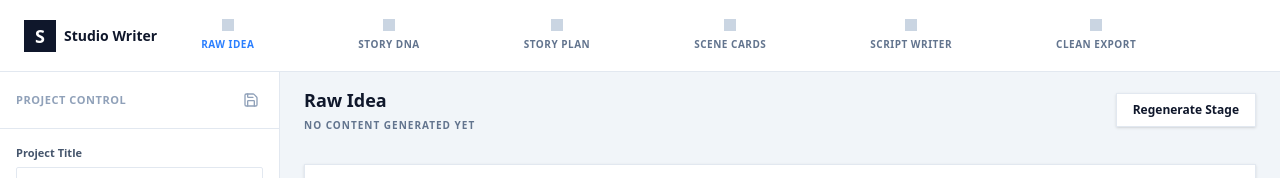
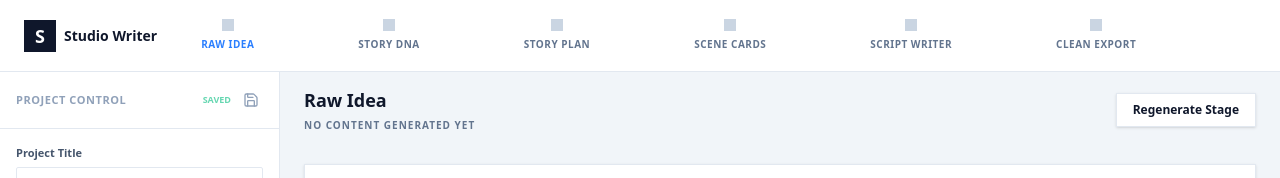
Before and after one commit to goterial8-ux/WOWSTRATEGYUSE-THIS, a React (Vite) app: page / in a window 1280 px wide. Shown: the top 178 px of the page. Built offline with nearby package versions, Linux system fonts and the light colour scheme.

Commit message:
feat: implement persistent state and save status
- Persist current stage in localStorage
- Add auto-save feedback UI in the sidebar
- Ensure prompt registry compatibility for loaded states

```diff
--- a/src/App.tsx
+++ b/src/App.tsx
@@ -11,7 +11,10 @@ export default function App() {
     const saved = localStorage.getItem('studio_writer_project');
     if (saved) {
       try {
-        return JSON.parse(saved);
+        const parsed = JSON.parse(saved);
+        // Ensure registry is always present from template even if old state didn't have it
+        if (!parsed.promptRegistry) parsed.promptRegistry = INITIAL_STATE.promptRegistry;
+        return parsed;
       } catch (e) {
         console.error("Failed to parse saved state", e);
         return INITIAL_STATE;
@@ -19,20 +22,28 @@ export default function App() {
     }
     return INITIAL_STATE;
   });
-  const [currentStageId, setCurrentStageId] = useState<StageId>('raw_idea');
+  const [currentStageId, setCurrentStageId] = useState<StageId>(() => {
+    return (localStorage.getItem('studio_writer_stage') as StageId) || 'raw_idea';
+  });
   const [isGenerating, setIsGenerating] = useState(false);
   const [isBatchGenerating, setIsBatchGenerating] = useState(false);
   const [stopRequested, setStopRequested] = useState(false);
   const [warningMessage, setWarningMessage] = useState<string | null>(null);
   const [showDebug, setShowDebug] = useState(false);
+  const [saveStatus, setSaveStatus] = useState<'saved' | 'saving' | 'idle'>('idle');
 
   useEffect(() => {
+    setSaveStatus('saving');
     localStorage.setItem('studio_writer_project', JSON.stringify(state));
-  }, [state]);
+    localStorage.setItem('studio_writer_stage', currentStageId);
+    const timer = setTimeout(() => setSaveStatus('saved'), 500);
+    return () => clearTimeout(timer);
+  }, [state, currentStageId]);
 
   const handleResetProject = () => {
     if (window.confirm("Are you sure you want to start a new project? This will clear all current work.")) {
       localStorage.removeItem('studio_writer_project');
+      localStorage.removeItem('studio_writer_stage');
       setState(INITIAL_STATE);
       setCurrentStageId('raw_idea');
     }
@@ -487,6 +498,7 @@ export default function App() {
           state={state}
           updateState={updateState}
           onResetProject={handleResetProject}
+          saveStatus={saveStatus}
         />
 
         <div className="flex-1 flex flex-col min-w-0">
--- a/src/components/LeftPanel.tsx
+++ b/src/components/LeftPanel.tsx
@@ -6,9 +6,10 @@ interface LeftPanelProps {
   state: ProjectState;
   updateState: (partial: Partial<ProjectState>) => void;
   onResetProject: () => void;
+  saveStatus?: 'saved' | 'saving' | 'idle';
 }
 
-export function LeftPanel({ state, updateState, onResetProject }: LeftPanelProps) {
+export function LeftPanel({ state, updateState, onResetProject, saveStatus }: LeftPanelProps) {
 
   return (
     <aside className="w-[280px] h-full border-r border-slate-200 bg-white flex flex-col pt-4 overflow-hidden shrink-0">
@@ -16,9 +17,16 @@ export function LeftPanel({ state, updateState, onResetProject }: LeftPanelProps
         <h2 className="text-[11px] font-extrabold text-slate-400 uppercase tracking-wider flex items-center gap-2">
           Project Control
         </h2>
-        <button className="p-1 rounded-none text-slate-400 hover:text-slate-900 hover:bg-slate-50 transition-colors" title="Save Project Settings">
-          <Save className="w-4 h-4" />
-        </button>
+        <div className="flex items-center gap-2">
+          {saveStatus && saveStatus !== 'idle' && (
+            <span className={`text-[9px] font-bold uppercase transition-all duration-300 ${saveStatus === 'saving' ? 'text-blue-500 animate-pulse' : 'text-emerald-500 opacity-60'}`}>
+              {saveStatus === 'saving' ? 'Saving...' : 'Saved'}
+            </span>
+          )}
+          <button className="p-1 rounded-none text-slate-400 hover:text-slate-900 hover:bg-slate-50 transition-colors" title="Save Project Settings">
+            <Save className="w-4 h-4" />
+          </button>
+        </div>
       </div>
 
       <div className="p-4 overflow-y-auto flex-1 flex flex-col gap-5">
```
